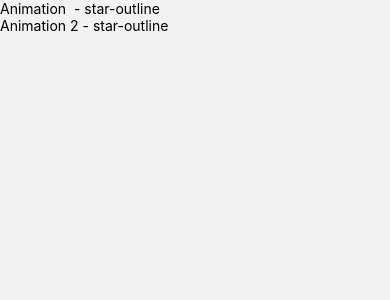
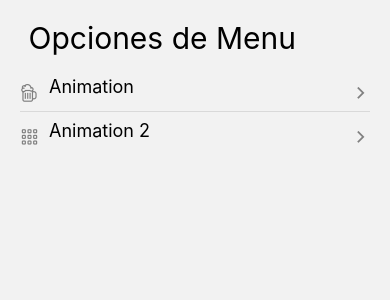
Before and after one commit to JaimeBoschDev/React_Native_Components, a React Native app: screen /HomeScreen in a window 390 px wide. Shown: the top 300 px of the page. Built offline with nearby package versions, Linux system fonts and the light colour scheme.

Commit message:
Llegando a la clase 195

```diff
--- /dev/null
+++ b/src/Components/FlatListMenuItem.tsx
@@ -0,0 +1,49 @@
+import React from 'react';
+import {StyleSheet, Text, View} from 'react-native';
+import {MenuItem} from '../Interfaces/appInterfaces';
+import Icon from 'react-native-vector-icons/Ionicons';
+import {TouchableOpacity} from 'react-native-gesture-handler';
+
+interface Props {
+  menuItem: MenuItem;
+}
+
+export const FlatListMenuItem = ({menuItem}: Props) => {
+  return (
+    <TouchableOpacity activeOpacity={0.6}>
+      <View style={styles.container}>
+        <Icon
+          style={styles.iconItem}
+          name={menuItem.icon}
+          size={19}
+          color="gray"
+        />
+        <Text style={styles.textItem}>{menuItem.name}</Text>
+        <View style={{flex: 1}} />
+        <Icon
+          style={{
+            ...styles.iconItem,
+          }}
+          name="chevron-forward-outline"
+          size={19}
+          color="gray"
+        />
+      </View>
+    </TouchableOpacity>
+  );
+};
+
+const styles = StyleSheet.create({
+  container: {
+    flexDirection: 'row',
+    flex: 1,
+  },
+  textItem: {
+    color: 'black',
+    fontSize: 18,
+    marginLeft: 10,
+  },
+  iconItem: {
+    marginTop: 6,
+  },
+});
--- /dev/null
+++ b/src/Interfaces/appInterfaces.tsx
@@ -0,0 +1,5 @@
+export interface MenuItem {
+  name: String;
+  icon: String;
+  page: String;
+}
--- a/src/Screens/HomeScreen.tsx
+++ b/src/Screens/HomeScreen.tsx
@@ -1,43 +1,44 @@
 import React from 'react';
 import {Text, View, FlatList} from 'react-native';
-import Icon from 'react-native-vector-icons/Ionicons';
-
-interface MenuItem {
-  name: String;
-  icon: String;
-  page: String;
-}
+import {styles} from '../theme/appTheme';
+import {FlatListMenuItem} from '../Components/FlatListMenuItem';
 
 const MenuItems = [
   {
     name: 'Animation ',
-    icon: 'star-outline',
+    icon: 'beer-outline',
     page: 'Page 1',
   },
   {
     name: 'Animation 2',
-    icon: 'star-outline',
+    icon: 'apps-outline',
     page: 'Page 2',
   },
 ];
 
 export const HomeScreen = () => {
-  const renderMenuItem = (MenuItem: MenuItem) => {
+  const renderListHeader = () => {
     return (
-      <View>
-        <Text style={{color: 'black'}}>
-          {MenuItem.name} - {MenuItem.icon}
-        </Text>
+      <View style={{marginBottom: 20}}>
+        <Text style={styles.title}> Opciones de Menu </Text>
       </View>
     );
   };
 
+  const SeparetorItem = () => {
+    return (
+      <View style={{borderBottomWidth: 1, opacity: 0.1, marginVertical: 8}} />
+    );
+  };
+
   return (
-    <View>
+    <View style={styles.globalMargin}>
       <FlatList
         data={MenuItems}
-        renderItem={({item}) => renderMenuItem(item)}
+        renderItem={({item}) => <FlatListMenuItem menuItem={item} />}
         keyExtractor={item => item.name}
+        ListHeaderComponent={renderListHeader()}
+        ItemSeparatorComponent={SeparetorItem()}
       />
     </View>
   );
--- /dev/null
+++ b/src/theme/appTheme.tsx
@@ -0,0 +1,11 @@
+import {StyleSheet} from 'react-native';
+
+export const styles = StyleSheet.create({
+  globalMargin: {
+    margin: 20,
+  },
+  title: {
+    fontSize: 30,
+    color: 'black',
+  },
+});
```
